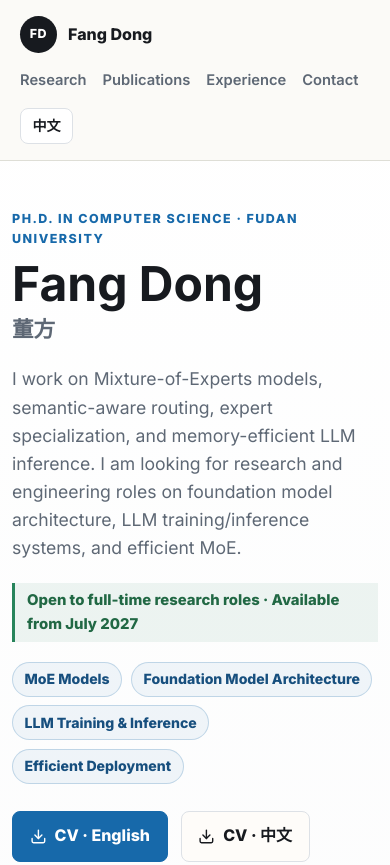
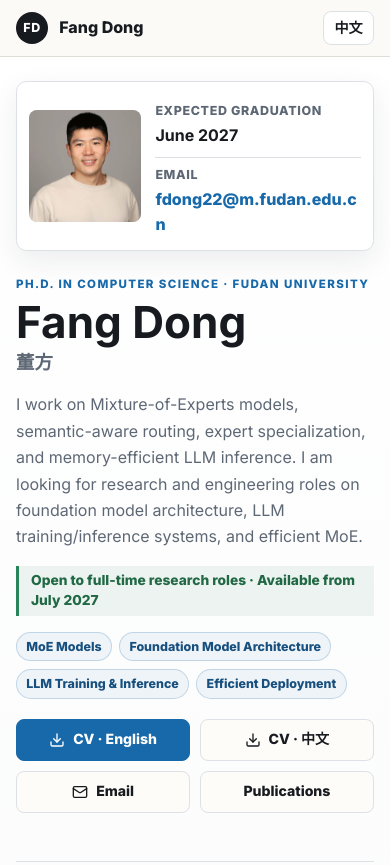
Before and after one commit to Frandium/frandium.github.io, a plain HTML site: page index.html in a window 390 px wide. Shown: the top 865 px of the page. Drawn offline with Linux system fonts and the light colour scheme.

Commit message:
Improve mobile responsive layout

```diff
--- a/index.html
+++ b/index.html
@@ -2,7 +2,7 @@
 <html lang="en">
   <head>
     <meta charset="utf-8" />
-    <meta name="viewport" content="width=device-width, initial-scale=1" />
+    <meta name="viewport" content="width=device-width, initial-scale=1, viewport-fit=cover" />
     <meta
       name="description"
       content="Fang Dong is pursuing a Ph.D. in Computer Science at Fudan University, working on semantic-aware MoE routing, efficient LLM inference, expert specialization, and AI infrastructure."
--- a/styles.css
+++ b/styles.css
@@ -21,6 +21,7 @@ html {
 
 body {
   margin: 0;
+  overflow-x: hidden;
   background: linear-gradient(180deg, #ffffff 0%, var(--bg) 48%, #eef1f4 100%);
   color: var(--ink);
   font-family: Inter, -apple-system, BlinkMacSystemFont, "Segoe UI", sans-serif;
@@ -449,18 +450,30 @@ h3 {
 
 @media (max-width: 860px) {
   .site-header {
-    position: static;
-    align-items: flex-start;
-    flex-direction: column;
+    position: sticky;
+    align-items: center;
+    flex-direction: row;
+    padding: 0.7rem max(1rem, env(safe-area-inset-right)) 0.7rem max(1rem, env(safe-area-inset-left));
   }
 
   .nav {
-    justify-content: flex-start;
+    display: none;
   }
 
   .header-actions {
-    align-items: flex-start;
-    flex-direction: column;
+    align-items: center;
+    flex-direction: row;
+    gap: 0.5rem;
+  }
+
+  .brand-mark {
+    width: 2rem;
+    height: 2rem;
+  }
+
+  .language-toggle {
+    min-height: 2rem;
+    padding: 0.28rem 0.65rem;
   }
 
   .hero,
@@ -472,11 +485,56 @@ h3 {
 
   .hero {
     min-height: auto;
-    padding-top: 3rem;
+    gap: 1.5rem;
+    padding: 1.5rem 0 3rem;
   }
 
-  h1 {
+  .hero-copy {
     max-width: none;
+  }
+
+  .profile-panel {
+    order: -1;
+    display: grid;
+    width: 100%;
+    max-width: none;
+    grid-template-columns: 112px minmax(0, 1fr);
+    gap: 0.9rem;
+    align-items: center;
+    justify-self: stretch;
+    padding: 0.75rem;
+    border-radius: 0.65rem;
+    box-shadow: 0 10px 28px rgba(26, 34, 44, 0.08);
+  }
+
+  .portrait {
+    width: 112px;
+    aspect-ratio: 1 / 1;
+  }
+
+  .profile-facts {
+    min-width: 0;
+    margin-top: 0;
+  }
+
+  .profile-facts div:nth-child(1),
+  .profile-facts div:nth-child(2),
+  .profile-facts div:nth-child(5) {
+    display: none;
+  }
+
+  .profile-facts div {
+    min-width: 0;
+    padding-top: 0.45rem;
+  }
+
+  .profile-facts div:nth-child(3) {
+    border-top: 0;
+  }
+
+  .profile-facts a,
+  .profile-facts strong {
+    overflow-wrap: anywhere;
   }
 
   .contact-section,
@@ -486,22 +544,172 @@ h3 {
     flex-direction: column;
   }
 
-  .profile-panel {
-    justify-self: start;
+  .contact-actions {
+    width: 100%;
+    justify-content: flex-start;
+  }
+
+  .contact-actions .button {
+    max-width: 100%;
   }
 }
 
 @media (max-width: 540px) {
   main,
   .footer {
+    width: min(100% - 2rem, 1120px);
+  }
+
+  h1 {
+    font-size: 2.75rem;
+    line-height: 0.98;
+  }
+
+  h2 {
+    font-size: 1.8rem;
+    line-height: 1.12;
+  }
+
+  h3,
+  .publication h3 a {
+    overflow-wrap: anywhere;
+  }
+
+  .eyebrow {
+    margin-bottom: 0.5rem;
+    font-size: 0.72rem;
+  }
+
+  .subtitle {
+    margin-bottom: 0.9rem;
+    font-size: 1.15rem;
+  }
+
+  .lead {
+    font-size: 1rem;
+    line-height: 1.65;
+  }
+
+  .availability {
+    display: flex;
+    width: 100%;
+    margin-top: 0.15rem;
+    font-size: 0.86rem;
+    line-height: 1.4;
+  }
+
+  .focus-list {
+    gap: 0.45rem;
+    margin-top: 1rem;
+  }
+
+  .focus-list span {
+    min-height: 1.8rem;
+    padding: 0.25rem 0.58rem;
+    font-size: 0.78rem;
+  }
+
+  .hero-actions {
+    display: grid;
+    grid-template-columns: repeat(2, minmax(0, 1fr));
+    gap: 0.6rem;
+    margin-top: 1.25rem;
+  }
+
+  .hero-actions .button {
+    width: 100%;
+    min-width: 0;
+    min-height: 2.65rem;
+    padding: 0.65rem 0.55rem;
+    font-size: 0.88rem;
+    line-height: 1.2;
+    text-align: center;
+  }
+
+  .button-icon {
+    width: 1rem;
+    height: 1rem;
+  }
+
+  .section-heading {
+    gap: 0.45rem;
+    margin-bottom: 1.35rem;
+  }
+
+  .section {
+    padding: 3rem 0;
+  }
+
+  .research-grid,
+  .timeline {
+    gap: 0.75rem;
+  }
+
+  .research-grid article,
+  .timeline article,
+  .publication {
+    padding: 1rem;
+    border-radius: 0.6rem;
+  }
+
+  .publication-list {
+    gap: 0.7rem;
+  }
+
+  .contact-section {
+    gap: 1rem;
+  }
+
+  .contact-actions {
+    display: grid;
+    grid-template-columns: 1fr;
+    gap: 0.6rem;
+  }
+
+  .contact-actions .button {
+    width: 100%;
+    min-width: 0;
+    padding-right: 0.7rem;
+    padding-left: 0.7rem;
+    overflow-wrap: anywhere;
+  }
+
+  .footer {
+    gap: 0.25rem;
+    padding: 1.5rem 0 max(2rem, env(safe-area-inset-bottom));
+    font-size: 0.82rem;
+  }
+}
+
+@media (max-width: 380px) {
+  main,
+  .footer {
     width: min(100% - 1.5rem, 1120px);
   }
 
-  h1 {
-    font-size: 3rem;
+  .site-header {
+    padding-right: 0.75rem;
+    padding-left: 0.75rem;
   }
 
-  .section {
-    padding: 3.5rem 0;
+  .brand {
+    gap: 0.5rem;
+    font-size: 0.92rem;
+  }
+
+  .profile-panel {
+    grid-template-columns: 92px minmax(0, 1fr);
+  }
+
+  .portrait {
+    width: 92px;
+  }
+
+  h1 {
+    font-size: 2.45rem;
+  }
+
+  .hero-actions {
+    grid-template-columns: 1fr;
   }
 }
```
